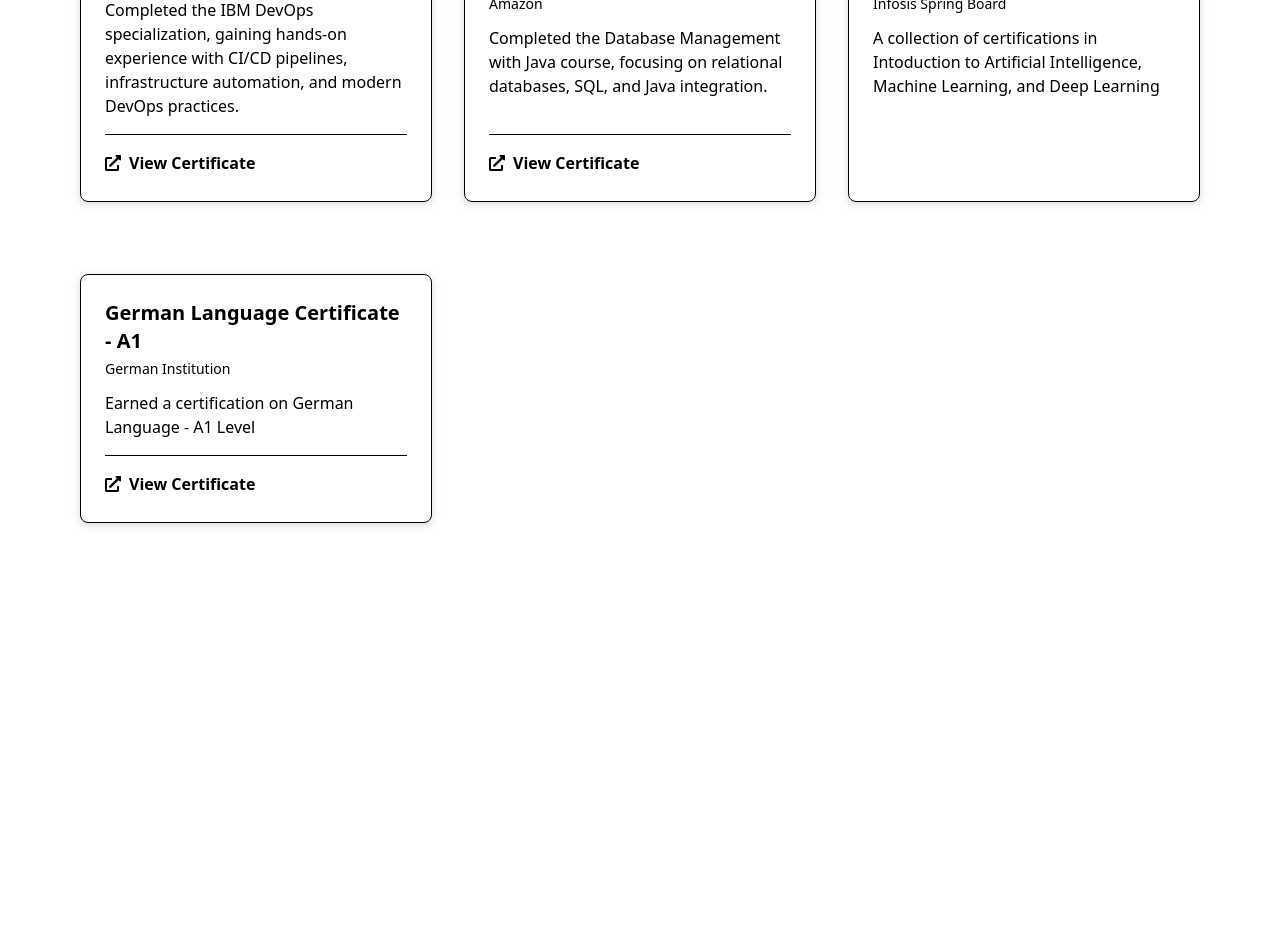
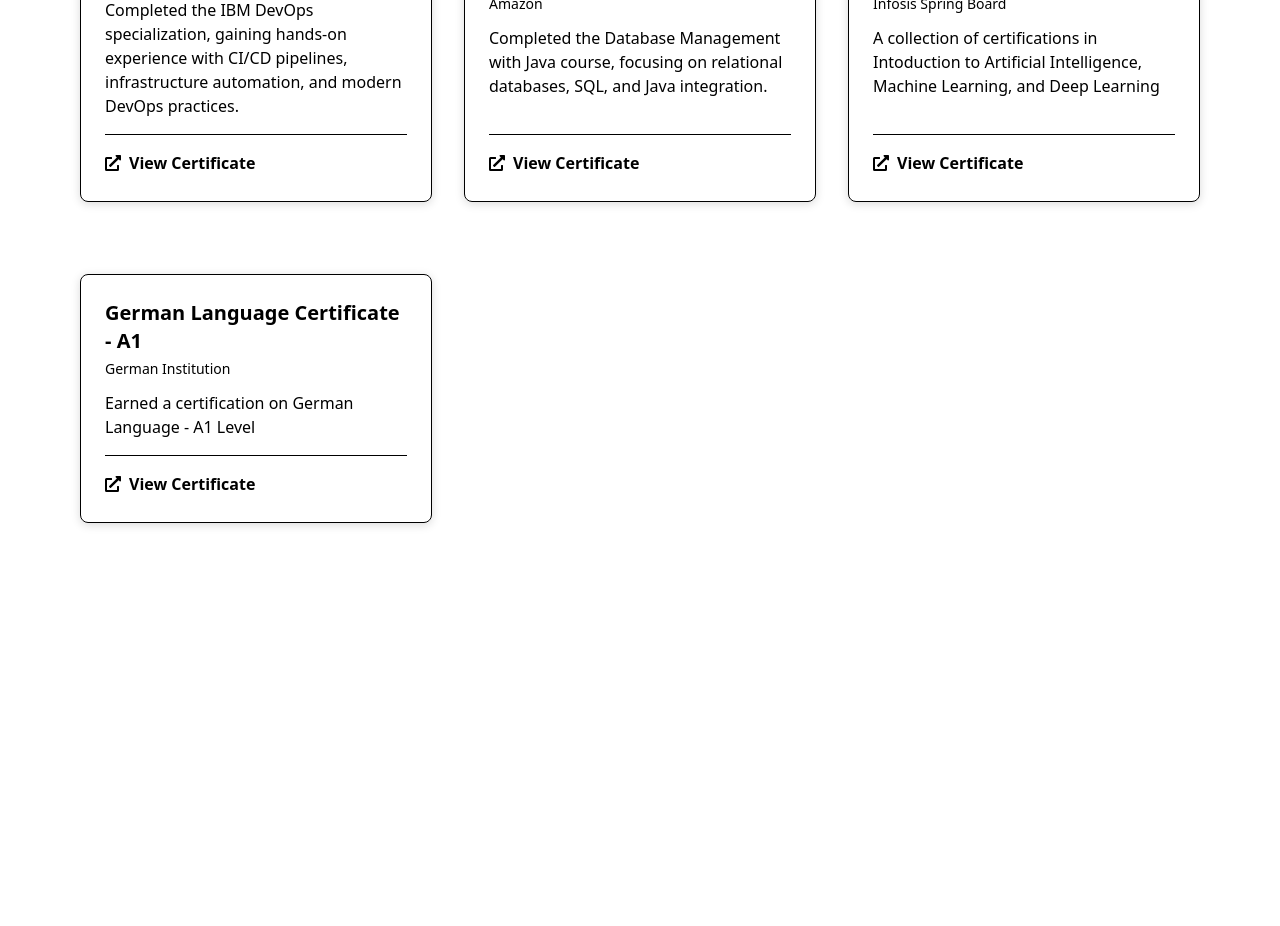
Before and after one commit to Akashpg-M/Portfolio, a React (Vite) app: page / in a window 1280 px wide. Shown: the part 5440-6366 px from the top of the page. Built offline with nearby package versions, Linux system fonts and the light colour scheme.

Commit message:
Updated portfolio

```diff
--- a/src/constants.js
+++ b/src/constants.js
@@ -99,7 +99,7 @@ export const Certificates = [
     provider: "Infosis Spring Board",
     description:
       "A collection of certifications in Intoduction to Artificial Intelligence, Machine Learning, and Deep Learning",
-    // certificateLink: "https://link.to/your-certificates-folder"
+    certificateLink: "https://github.com/Akashpg-M/Certificates/tree/main/AI_ML_DL"
   },
   {
     title: "German Language Certificate - A1",
```
